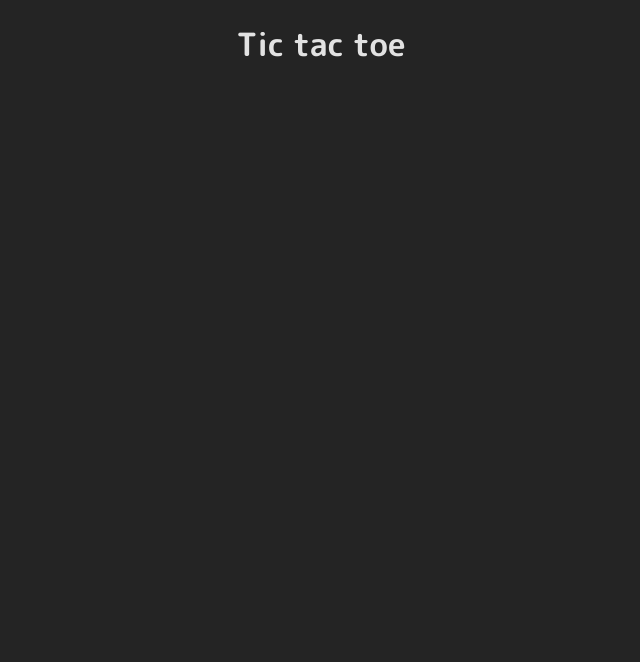
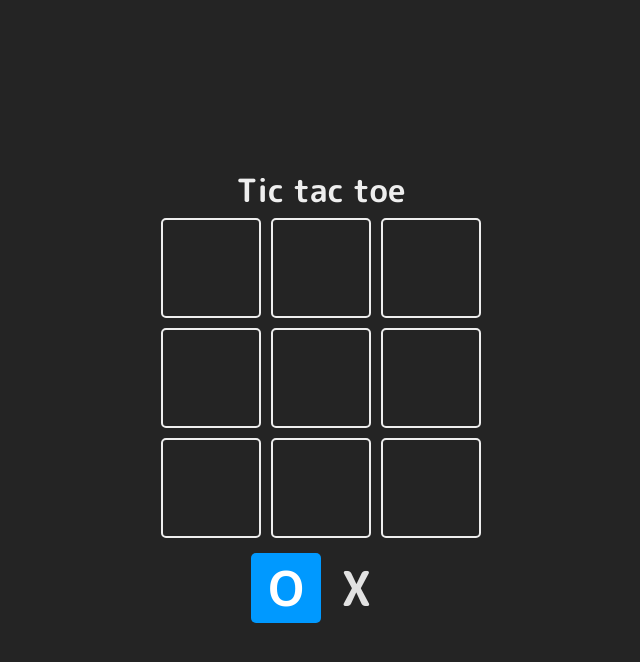
Before and after one commit to sonnymijael/tic-tac-toe-for-funny, a React (Vite) app: page / in a window 1280 px wide. Shown: the top 662 px of the page, without its empty margins (319-959 px from the left). Built offline with nearby package versions, Linux system fonts and the light colour scheme.

Commit message:
Game update board and turns

```diff
--- a/src/App.tsx
+++ b/src/App.tsx
@@ -1,9 +1,75 @@
+import React from 'react'
 import './App.css'
+// Components
+import { Square } from './components'
+import { GameTurns } from './core/enums'
 
-function App() {
-  return (
-    <h1> Tic tac toe </h1>
-  )
+interface AppState {
+  board: string[]
+  turn: GameTurns
+}
+
+interface _ {}
+
+export class App extends React.Component<_, AppState> {
+  constructor(props: _) {
+    super(props)
+
+    this.state = {
+      board: Array(9).fill(''),
+      turn: GameTurns.X
+    }
+
+    // bind updateBoard to this
+    this.updateBoard = this.updateBoard.bind(this)
+  }
+
+  updateBoard(index: number) {
+    const turn = this.state.turn === GameTurns.X ? GameTurns.O : GameTurns.X
+    const board = this.state.board.map((value, i) => i === index ? this.state.turn : value)
+    this.setState({ turn, board })
+  }
+
+  render() {
+    return (
+      <main className='board'>
+        <h1> Tic tac toe </h1>
+        <section className='game'>
+          {
+            this.state.board.map((_, index) => {
+              return (
+                <Square
+                  key={index}
+                  index={index}
+                  updateBoard={this.updateBoard}
+                  isSelected={false}
+                >
+                  {this.state.board[index]}
+                </Square>
+              )
+            })
+          }
+        </section>
+
+        <section className='turn'>
+          <Square
+            isSelected={(this.state.turn === GameTurns.X)}
+            updateBoard={() => {}}
+            index={0}
+          >
+            {GameTurns.O}
+          </Square>
+          <Square
+            isSelected={(this.state.turn === GameTurns.O)}
+            updateBoard={() => {}}
+            index={0}
+          >
+            {GameTurns.X}
+          </Square>
+        </section>
+      </main>
+    )
+  }
 }
 
 export default App
--- /dev/null
+++ b/src/components/Square.tsx
@@ -0,0 +1,32 @@
+import React from 'react'
+
+interface SquareProps {
+    children: React.ReactNode;
+    isSelected: boolean;
+    updateBoard: (index: number) => void;
+    index: number;
+}
+
+export class Square extends React.Component<SquareProps> {
+  constructor(props: SquareProps) {
+    super(props)
+
+    this.handleClick = this.handleClick.bind(this)
+  }
+
+  handleClick() {
+    this.props.updateBoard(this.props.index)
+  }
+
+  render() {
+    const className = `square ${this.props.isSelected ? 'is-selected': ''}`
+
+    return (
+      <div className={className} onClick={this.handleClick}>
+        {this.props.children}
+      </div>
+    )
+  }
+}
+
+export default Square
--- a/src/components/index.ts
+++ b/src/components/index.ts
@@ -1 +1,2 @@
-export * from './fonts'
+export * from './Fonts'
+export * from './Square'
--- a/src/index.css
+++ b/src/index.css
@@ -18,6 +18,8 @@
 body {
   margin: 0;
   display: flex;
+  align-items: center;
+  place-items: center;
   justify-content: center;
   min-width: 320px;
   min-height: 100vh;
@@ -128,4 +130,5 @@ body {
   place-items: center;
   cursor: pointer;
   font-size: 48px;
+  font-weight: 700;
 }
--- a/src/main.tsx
+++ b/src/main.tsx
@@ -2,7 +2,7 @@ import React from 'react'
 import ReactDOM from 'react-dom/client'
 import App from './App.tsx'
 import './index.css'
-import Fonts from './components/fonts.tsx'
+import Fonts from './components/Fonts.tsx'
 
 ReactDOM.createRoot(document.getElementById('root')!).render(
   <React.StrictMode>
```
